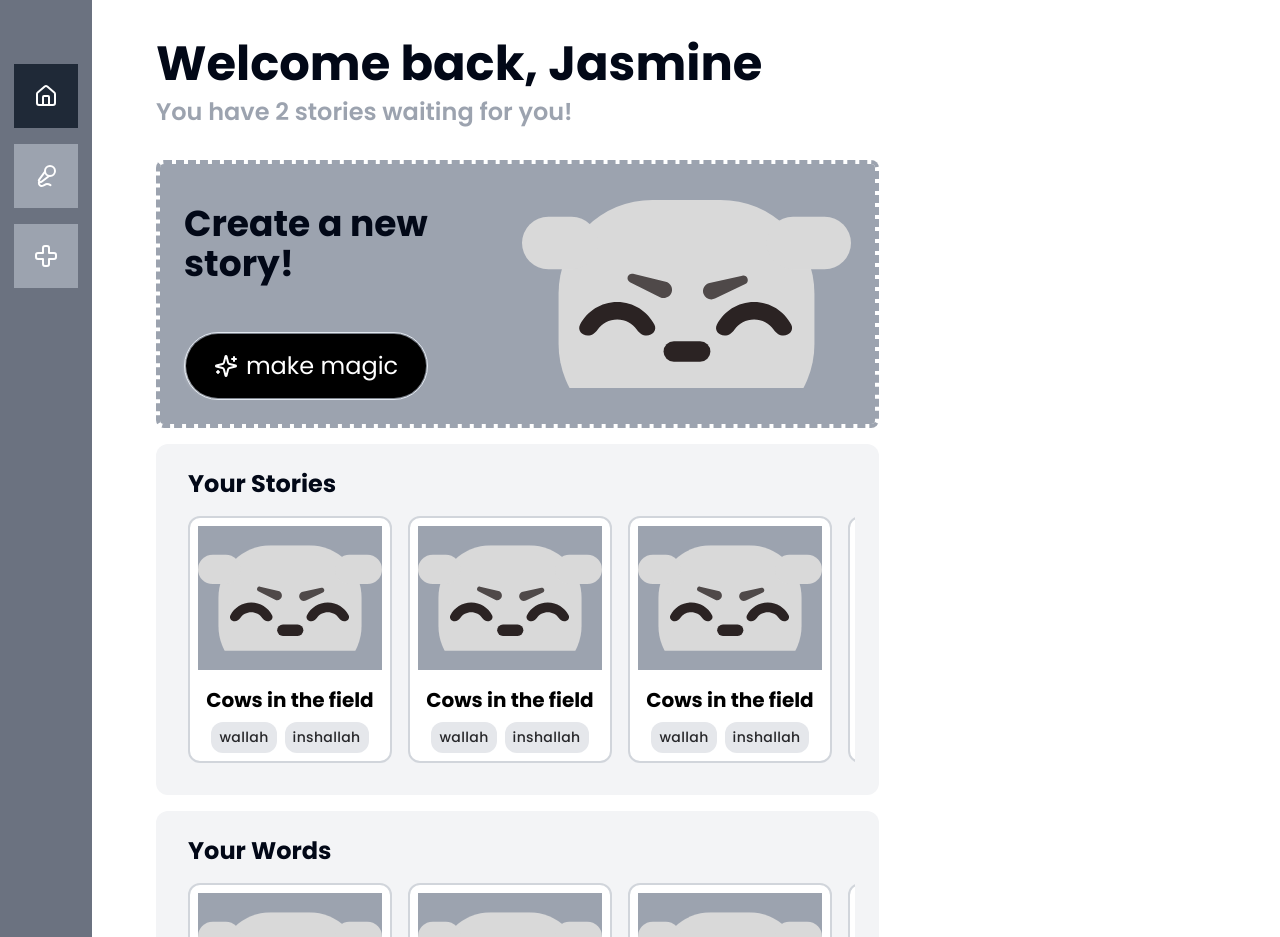
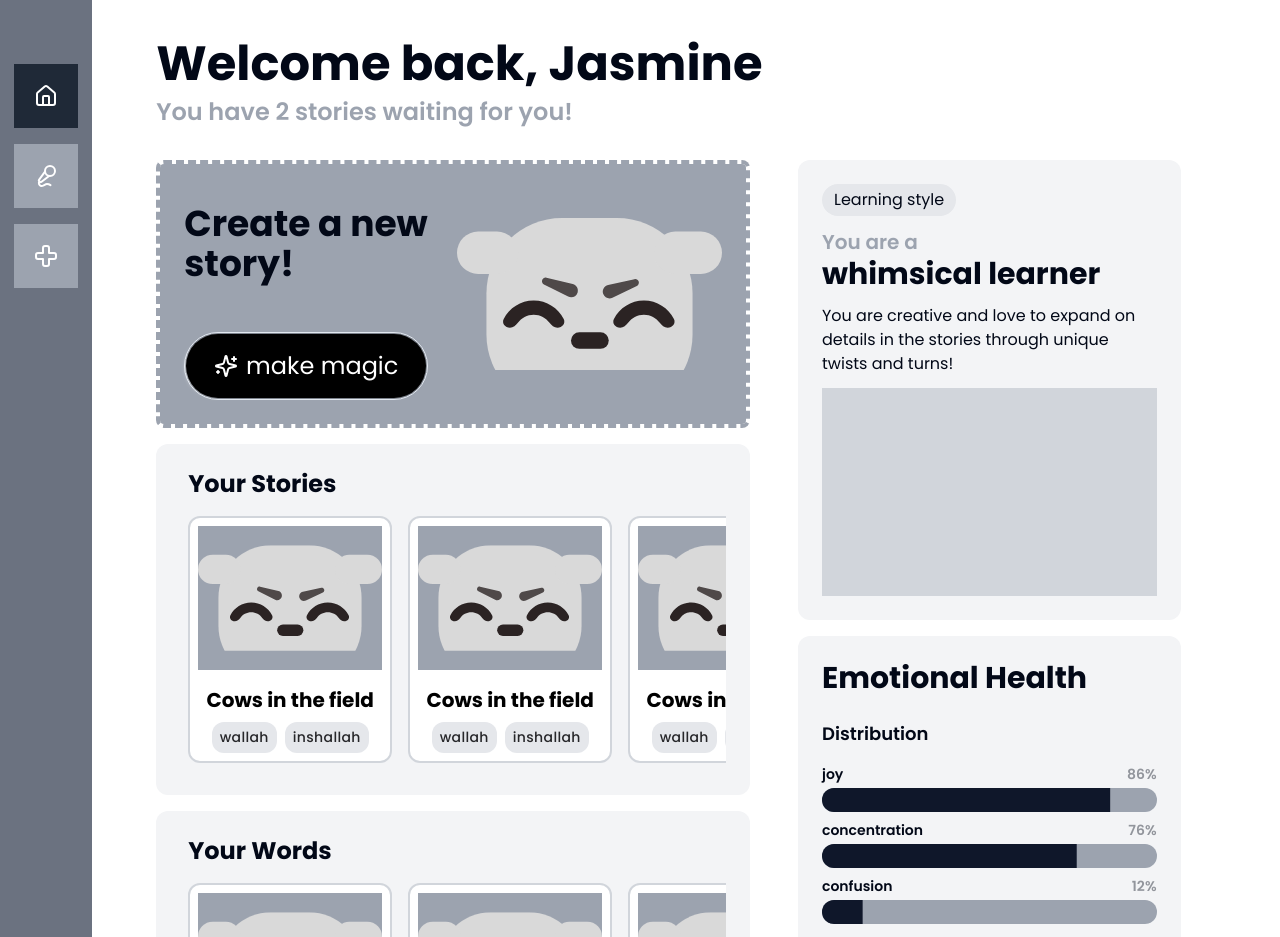
Before and after one commit to IdkwhatImD0ing/DoggoAI, a Next.js app in the folder client/: page /app in a window 1280 px wide. Shown: the top 937 px of the page. Built offline with nearby package versions, Linux system fonts and the light colour scheme.

Commit message:
feat: add style, health section

```diff
--- a/client/package.json
+++ b/client/package.json
@@ -9,6 +9,7 @@
     "lint": "next lint"
   },
   "dependencies": {
+    "@radix-ui/react-progress": "^1.0.3",
     "class-variance-authority": "^0.7.0",
     "clsx": "^2.1.1",
     "framer-motion": "^11.1.7",
--- a/client/src/app/app/page.tsx
+++ b/client/src/app/app/page.tsx
@@ -1,6 +1,7 @@
 import { HoverEffect } from "@/components/ui/card-hover-effect";
 import { HoverBorderGradient } from "@/components/ui/hover-border-gradient";
 import { Sparkles } from "lucide-react";
+import { Progress } from "@/components/ui/progress";
 
 const STORIES = [
     {
@@ -35,9 +36,24 @@ const STORIES = [
     },
 ];
 
+const EMOTIONS = [
+    {
+        emotion: "joy",
+        value: 86,
+    },
+    {
+        emotion: "concentration",
+        value: 76,
+    },
+    {
+        emotion: "confusion",
+        value: 12,
+    },
+];
+
 const Page = () => {
     return (
-        <div className="w-full overflow-auto px-16 pt-10">
+        <div className="w-full overflow-auto pl-16 pr-8 pt-10">
             <div className="space-y-2">
                 <h1 className="text-5xl font-bold">Welcome back, Jasmine</h1>
                 <h2 className="text-2xl font-semibold text-gray-400">
@@ -45,7 +61,7 @@ const Page = () => {
                 </h2>
             </div>
 
-            <div className="flex flex-row space-x-16 pt-8">
+            <div className="flex flex-row space-x-12 pt-8">
                 {/* Contains all elements */}
                 <div className="max-h-fit w-full space-y-4">
                     {/* Contains non-statistical */}
@@ -78,7 +94,72 @@ const Page = () => {
                     </div>
                 </div>
 
-                <div className="w-[400px]">{/*Contains statistical */}</div>
+                <div className="w-[450px] min-w-[450px] space-y-4">
+                    {/*Contains statistical */}
+                    <div className="max-w-[85%] space-y-3 rounded-xl bg-gray-100 p-6">
+                        <div className="w-fit rounded-full bg-gray-200 px-3 py-1">
+                            Learning style
+                        </div>
+
+                        <div>
+                            <p className="text-xl font-semibold text-gray-400">
+                                You are a
+                            </p>
+                            <p className="text-3xl font-bold">
+                                whimsical learner
+                            </p>
+                        </div>
+                        <div>
+                            <p>
+                                You are creative and love to expand on details
+                                in the stories through unique twists and turns!
+                            </p>
+                        </div>
+                        <div className="h-52 bg-gray-300"></div>
+                    </div>
+
+                    <div className="max-w-[85%] space-y-6 rounded-xl bg-gray-100 p-6">
+                        <div className="text-3xl font-bold">
+                            Emotional Health
+                        </div>
+
+                        <div className="space-y-12">
+                            <div className="space-y-4">
+                                <p className="text-lg font-semibold">
+                                    Distribution
+                                </p>
+                                <div className="space-y-2">
+                                    {EMOTIONS.map((item) => (
+                                        <div className="space-y-1">
+                                            <div className="flex-between w-full">
+                                                <p className="text-sm font-semibold">
+                                                    {item.emotion}
+                                                </p>
+                                                <p className="text-sm font-semibold opacity-40">
+                                                    {item.value}%
+                                                </p>
+                                            </div>
+                                            <Progress
+                                                value={item.value}
+                                                className="h-6 bg-gray-400"
+                                            />
+                                        </div>
+                                    ))}
+                                </div>
+                            </div>
+
+                            <div className="space-y-4">
+                                <p className="text-lg font-semibold">
+                                    Attention
+                                </p>
+
+                                <div className="flex-center h-[350px] rounded-xl bg-gray-400">
+                                    chart
+                                </div>
+                            </div>
+                        </div>
+                    </div>
+                </div>
             </div>
         </div>
     );
--- /dev/null
+++ b/client/src/components/ui/progress.tsx
@@ -0,0 +1,28 @@
+"use client";
+
+import * as React from "react";
+import * as ProgressPrimitive from "@radix-ui/react-progress";
+
+import { cn } from "@/lib/utils";
+
+const Progress = React.forwardRef<
+    React.ElementRef<typeof ProgressPrimitive.Root>,
+    React.ComponentPropsWithoutRef<typeof ProgressPrimitive.Root>
+>(({ className, value, ...props }, ref) => (
+    <ProgressPrimitive.Root
+        ref={ref}
+        className={cn(
+            "relative h-4 w-full overflow-hidden rounded-full bg-secondary",
+            className,
+        )}
+        {...props}
+    >
+        <ProgressPrimitive.Indicator
+            className="h-full w-full flex-1 bg-primary transition-all"
+            style={{ transform: `translateX(-${100 - (value || 0)}%)` }}
+        />
+    </ProgressPrimitive.Root>
+));
+Progress.displayName = ProgressPrimitive.Root.displayName;
+
+export { Progress };
```
Also changed, not shown: 1 other file (tests, documents, lock files or other folders).
